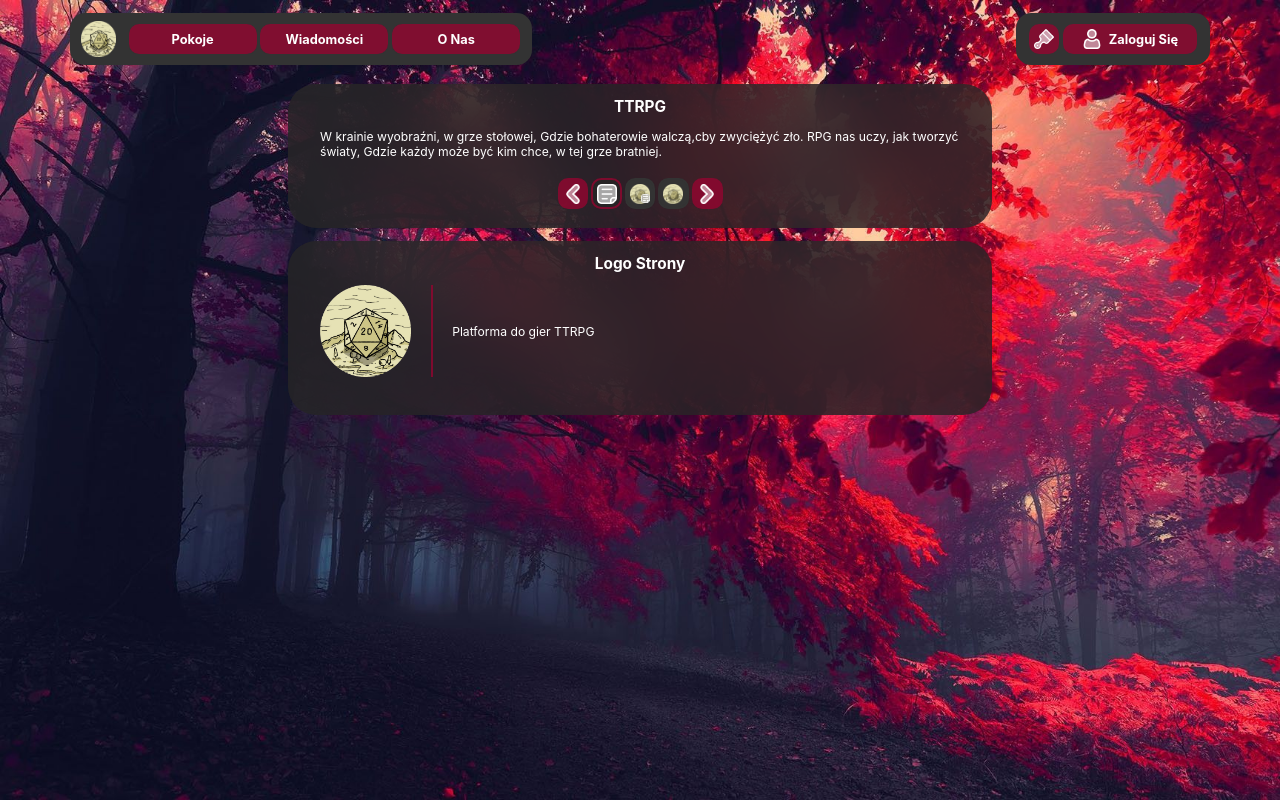
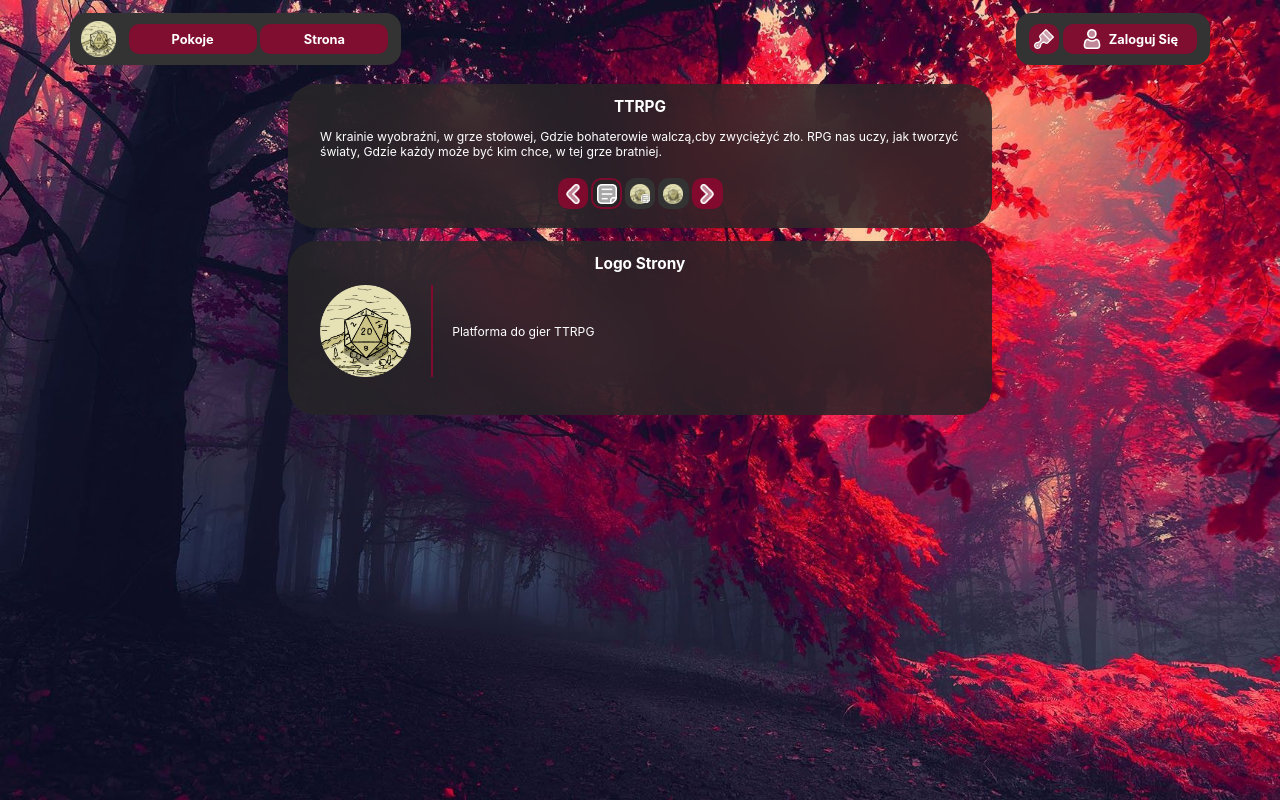
Before and after one commit to D1025/ttrpg-project, a React (Create React App) app in the folder frontend/: page / in a window 1280 px wide. Built offline with nearby package versions, Linux system fonts and the light colour scheme.

Commit message:
Poprawki

```diff
--- a/frontend/src/App.js
+++ b/frontend/src/App.js
@@ -18,13 +18,12 @@ function App()
                     {/*<XPPrzycisk active={false} tittle={"Cosiek 2"}/>*/}
                     <XMMenu>
                     <XMLi>Pokoje</XMLi>
-                        <XMLi>Wiadomości
+                        <XMLi>Strona
                             <XMMenu>
-                                <li>2.1</li>
-                                <li>2.2</li>
+                                <li>Wiadomości</li>
+                                <li>O Nas</li>
                             </XMMenu>
                         </XMLi>
-                        <XMLi>O Nas</XMLi>
                     </XMMenu>
                 </XHeaderSrodek>
 
```
